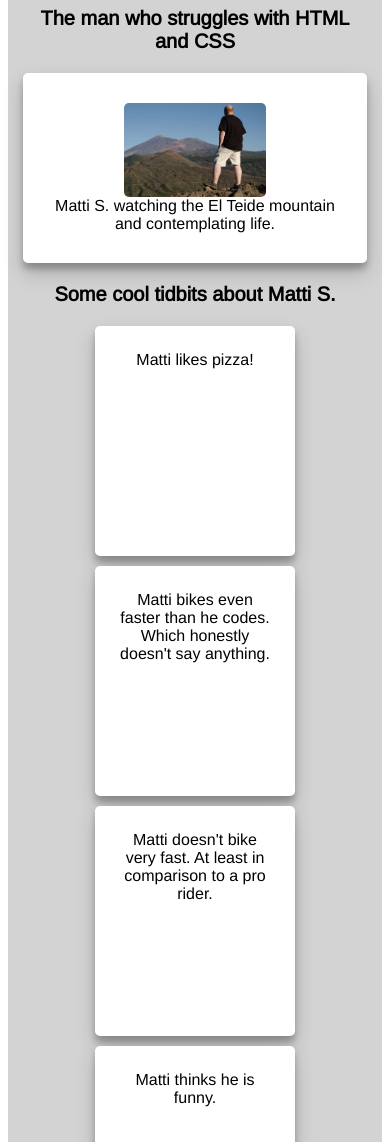
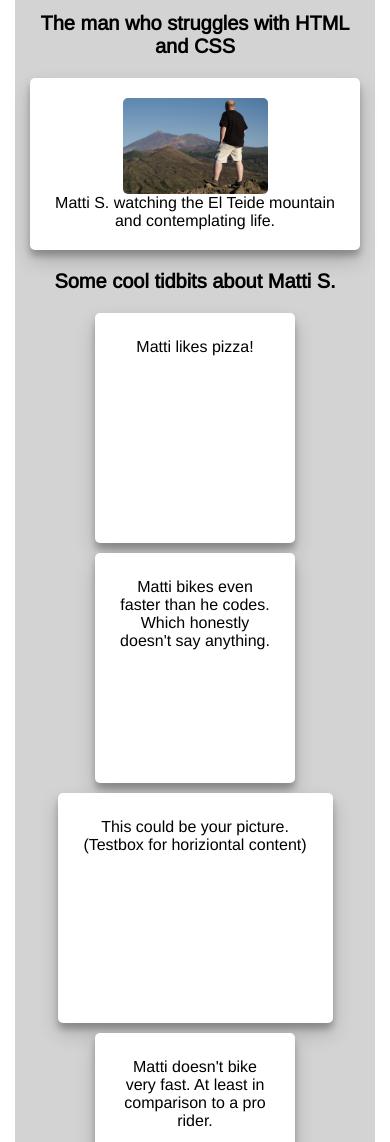
Before and after one commit to Riipa/freeCodeCamp_TributePage, a plain HTML site: page index.html in a window 390 px wide. Shown: the part 117-1259 px from the top of the page. Drawn offline with nearby package versions, Linux system fonts and the light colour scheme.

Commit message:
Grid mostly done, needs content. Now media queries for the main picture

```diff
--- a/index.html
+++ b/index.html
@@ -27,16 +27,18 @@
               <figcaption id="img-caption">Matti S. watching the El Teide mountain and contemplating life.</figcaption>
            </figure>
            <section id="tribute-info">
-               <!-- All the textual information why Matti is awesome will go here
+               <!--
                 The requirement is to present a section of text that is  functionally similar to the Table in https://codepen.io/freeCodeCamp/full/zNqgVx but
                 I am thinking more of an responsive(?) grid(?) of information tidbit containers. Because of the reasons.
                 -->
                 <h3>Some cool tidbits about Matti S.</h3>
                 <div class="container">
-                    <div class="tidbit">Matti likes pizza!</div>
-                    <div class="tidbit">Matti bikes even faster than he codes. Which honestly doesn't say anything.</div>
-                    <div class="tidbit">Matti doesn't bike very fast. At least in comparison to a pro rider.</div>
-                    <div class="tidbit">Matti thinks he is funny.</div>
+                    <!-- <div class="tidbit_horizontal" id="fullSizeArticle">One field to rule them all.</div> -->
+                    <div class="tidbit_vertical">Matti likes pizza!</div>
+                    <div class="tidbit_vertical">Matti bikes even faster than he codes. Which honestly doesn't say anything.</div>
+                    <div class="tidbit_horizontal">This could be your picture. (Testbox for horiziontal content)</div>
+                    <div class="tidbit_vertical">Matti doesn't bike very fast. At least in comparison to a pro rider.</div>
+                    <div class="tidbit_vertical">Matti thinks he is funny.</div>
                 </div>
                 </section>
            <footer>
--- a/styles/default.css
+++ b/styles/default.css
@@ -1,5 +1,5 @@
 body {
-    margin-top: 10px;
+    margin: 15px;
     font-family: 'Arimo', sans-serif;
     text-align: center;
     }
@@ -14,12 +14,11 @@ h1 {
      }
 h3 {
         font-size: 20px;
-        padding-bottom: 50;
       }
 #img-div {
-    padding: 30px;
+    padding: 20px;
     background: white;
-    margin: 0;
+    margin: 0 auto;
     border-radius: 5px;
     box-shadow: 0 10px 20px rgba(0,0,0,0.19), 0 6px 6px rgba(0,0,0,0.23);
 }
@@ -33,15 +32,12 @@ img {
 .container {
     display: grid;
     padding-bottom: 25px;
-
     justify-items: center;
-    /*  Taken from the responsive Grid tutorial without media queries on SelfHTML
-        https://wiki.selfhtml.org/wiki/CSS/Tutorials/Grid/responsive_Raster_ohne_Media_Queries
-    */
-    grid-template-columns: repeat(auto-fit, minmax(200px, 1fr));
+    grid-template-columns: repeat(auto-fit, minmax(240px, 1fr));
     grid-gap: 10px 10px;
 }
-.tidbit {
+
+.tidbit_vertical {
     min-width: 150px;
     max-width: 150px;
     min-height: 180px;
@@ -50,10 +46,17 @@ img {
     padding: 25px;
     background: white;
     box-shadow: 0 10px 20px rgba(0,0,0,0.19), 0 6px 6px rgba(0,0,0,0.23);
-    /* justify-self: center;   */
-    /*  Taken from the responsive Grid tutorial without media queries on SelfHTML
-        https://wiki.selfhtml.org/wiki/CSS/Tutorials/Grid/responsive_Raster_ohne_Media_Queries
-    */
+    }
+
+.tidbit_horizontal {
+        min-width: 225px;
+        max-width: 225px;
+        min-height: 180px;
+        max-height: 180px;
+        border-radius: 5px;
+        padding: 25px;
+        background: white;
+        box-shadow: 0 10px 20px rgba(0,0,0,0.19), 0 6px 6px rgba(0,0,0,0.23);
         }
 
 footer {
@@ -65,13 +68,15 @@ footer {
     display: flex;
     }
 
-/* .fullSizeArticle {
+/* #fullSizeArticle {
     background: white;
+    border-radius: 5px;
+    padding: 25px;
+    min-width: 85%;
+    max-width: 85%;
+    min-height: 180px;
+    max-height: 180px;
     box-shadow: 0 10px 20px rgba(0,0,0,0.19), 0 6px 6px rgba(0,0,0,0.23);
-
-      Taken from the responsive Grid tutorial without media queries on SelfHTML
-        https://wiki.selfhtml.org/wiki/CSS/Tutorials/Grid/responsive_Raster_ohne_Media_Queries
-
     grid-column: 1 / -1;
     grid-row: span 2;
     } */
```
